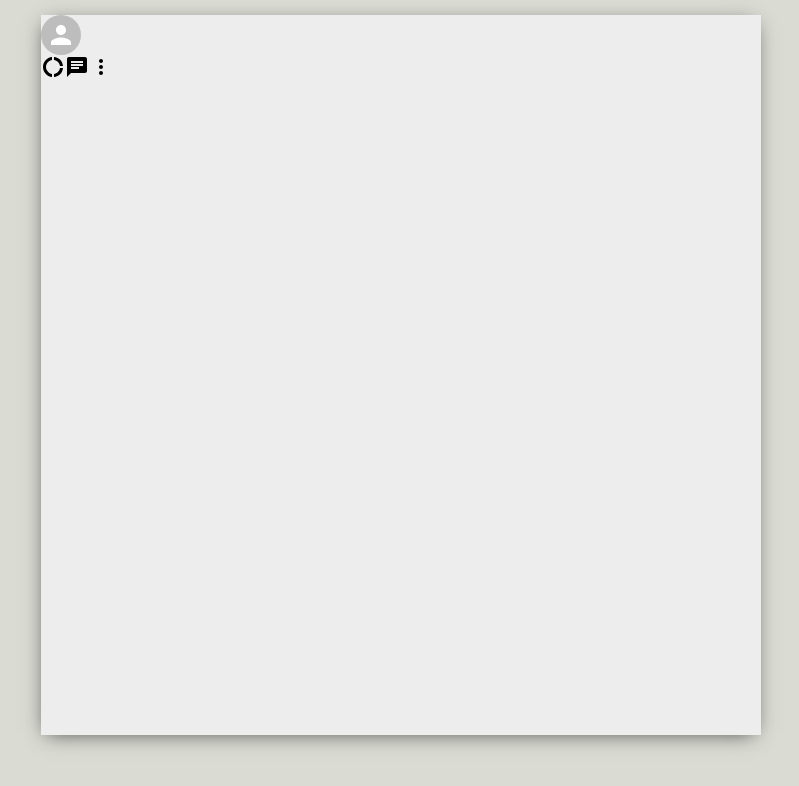
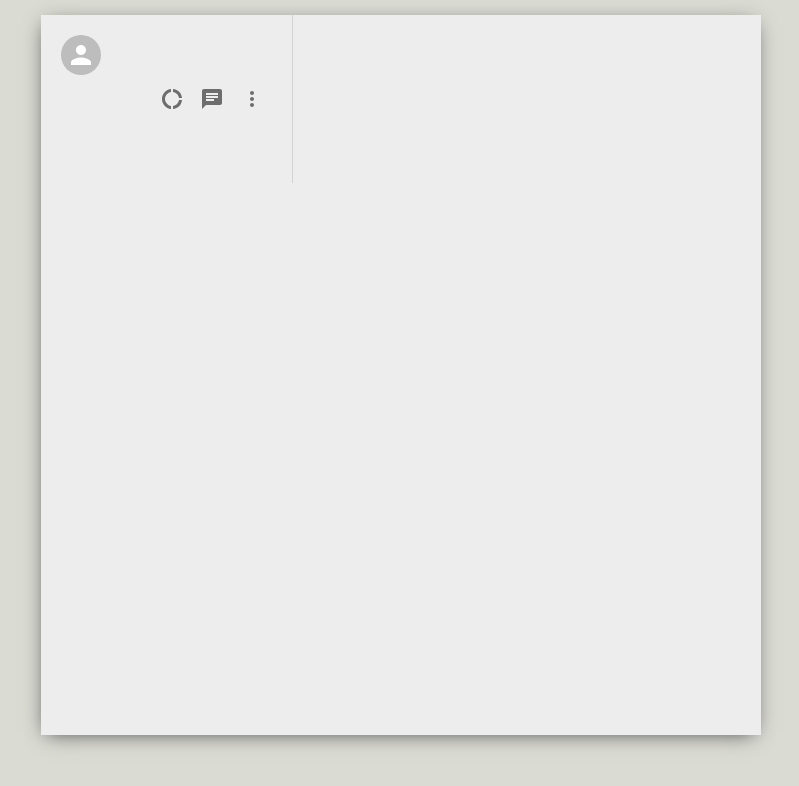
Before and after one commit to Araceli4690/whatsapp-clone, a React (Create React App) app: page / in a window 1280 px wide. Shown: the top 786 px of the page, without its empty margins (239-1038 px from the left). Built offline with nearby package versions, Linux system fonts and the light colour scheme.

Commit message:
icon config

```diff
--- a/src/components/Sidebar/index.js
+++ b/src/components/Sidebar/index.js
@@ -1,22 +1,32 @@
 import React from 'react'
 import './style.css'
-import { Avatar } from '@mui/material'
+import { Avatar, IconButton } from '@mui/material'
 import DonutLargeIcon from '@mui/icons-material/DonutLarge';
 import ChatIcon from '@mui/icons-material/Chat';
 import MoreVertIcon from '@mui/icons-material/MoreVert';
 
+
 function Sidebar() {
     return (
         <div className="sidebar">
-            <div className="sidebar__header"></div>
-            <Avatar />
-            <div className="sidebar__headerRight">
-                <DonutLargeIcon />
-                <ChatIcon />
-                <MoreVertIcon />
+            <div className="sidebar__header">
+                <Avatar />
+                <div className="sidebar__headerRight">
+                    <IconButton>
+                        <DonutLargeIcon />
+                    </IconButton>
+                    <IconButton>
+                        <ChatIcon />
+                    </IconButton>
+                    <IconButton>
+                        <MoreVertIcon />
+                    </IconButton>
+                </div>
             </div>
+
             <div className="sidebar__search"></div>
             <div className="sidebar__chat"></div>
+
         </div>
     )
 }
--- a/src/components/Sidebar/style.css
+++ b/src/components/Sidebar/style.css
@@ -0,0 +1,19 @@
+.sidebar{
+    flex: 0.35;
+}
+.sidebar__header{
+    display: flex;
+    justify-content: space-between;
+    padding: 20px;
+    border-right: 1px solid lightgray;
+}
+.sidebar__headerRight{
+    display: flex;
+    align-items: center;
+    justify-content: space-between;
+    min-height: 10vw;
+}
+.sidebar__headerRight > .MuiSvgIcon-root{
+    margin-right: 2vw;
+    font-size: 24px !important;
+}
```
